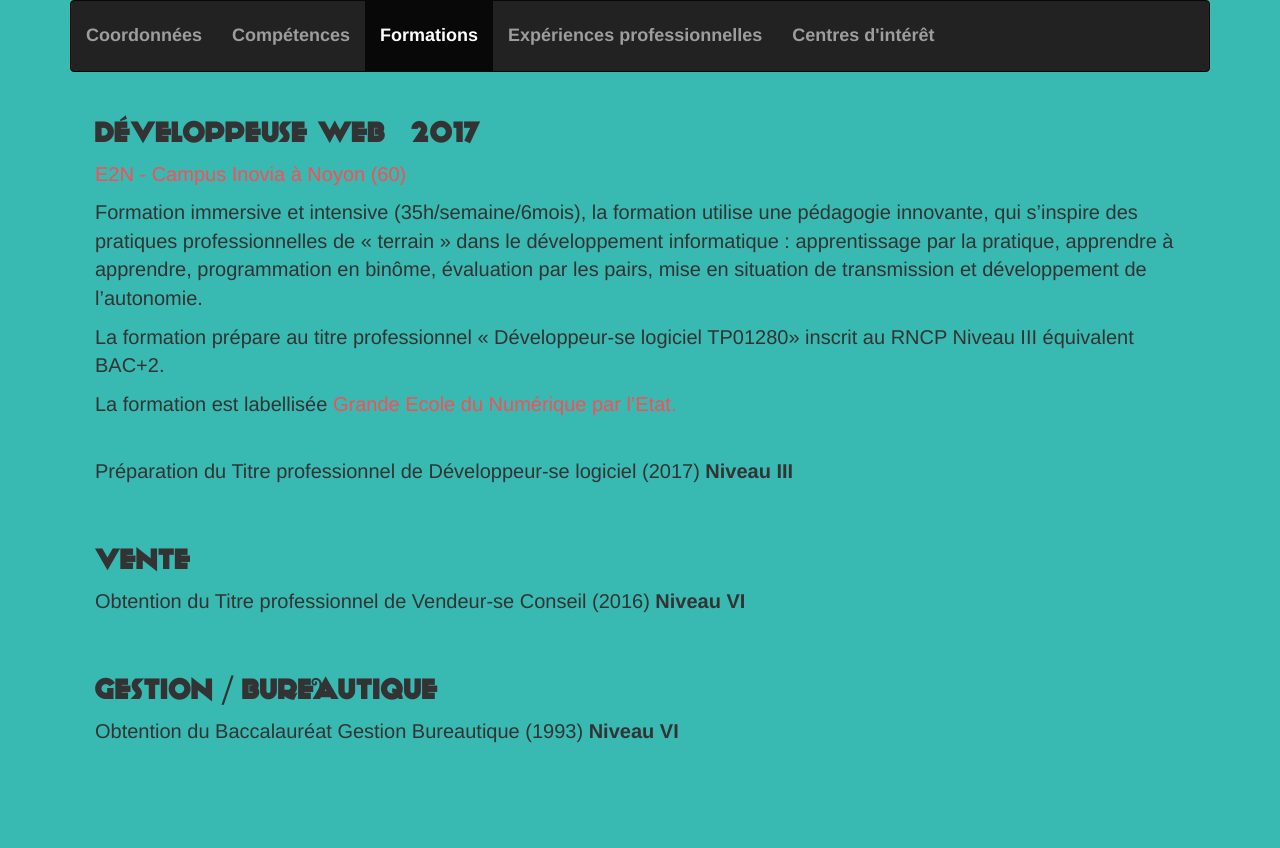
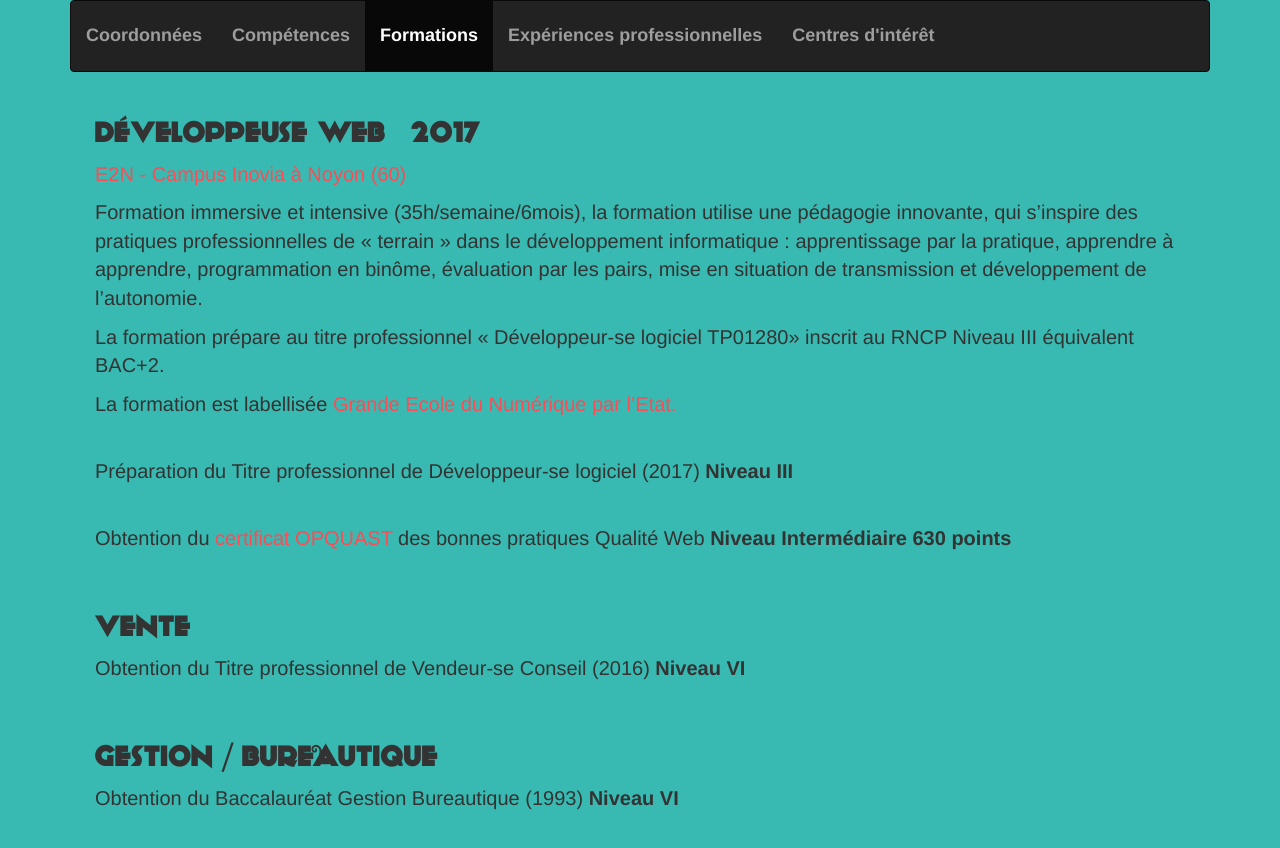
Before and after one commit to veroboulnois/veroboulnois.github.io, a plain HTML site: page formations.html in a window 1280 px wide. Before the commit the page ends 800 px from the top, so only its background shows below. Drawn offline with nearby package versions, Linux system fonts and the light colour scheme.

Commit message:
ajout cv telechargeable + opquast

```diff
--- a/css/style.css
+++ b/css/style.css
@@ -22,7 +22,7 @@ header, body{
     margin-bottom: 20px;
     border: 1px solid transparent;
 }
-.logoreseau, h2{
+.logoreseau, h2, a{
     color:#2CE1D6;
     margin: 5px;
 }
--- a/formations.html
+++ b/formations.html
@@ -55,6 +55,9 @@
                     <div class="col-lg-12 col-md-12 col-sm-12 col-xs-12"><p>Préparation du Titre professionnel de Développeur-se logiciel (2017)<strong> Niveau III</strong></p></div>
                 </div><br>
                 <div class="row">
+                    <div class="col-lg-12 col-md-12 col-sm-12 col-xs-12"><p>Obtention du <a href="https://admin.opquast.com/profile/" title="certificat Opquast"> certificat OPQUAST</a> des bonnes pratiques Qualité Web<strong> Niveau Intermédiaire 630 points </strong></p></div>
+                </div><br>
+                <div class="row">
                     <div class="col-lg-12 col-md-12 col-sm-12 col-xs-12"><h2>VENTE</h2></div>
                 </div>
                 <div class="row">
```
Also changed, not shown: competences.html (+1 -1 lines), index.html (+1 -0 lines), img/circles_turquoise_texture_pattern_surface_44972_2560x1600.jpg (added), img/cv.png (added), img/cvimg.png (added), img/fond.jpg (added), img/miniaturevb.jpg (deleted), img/parcours.jpg (deleted), img/phone.ico (added), img/photomoi.jpg (deleted), img/vb.jpg (deleted), 1 other file.
